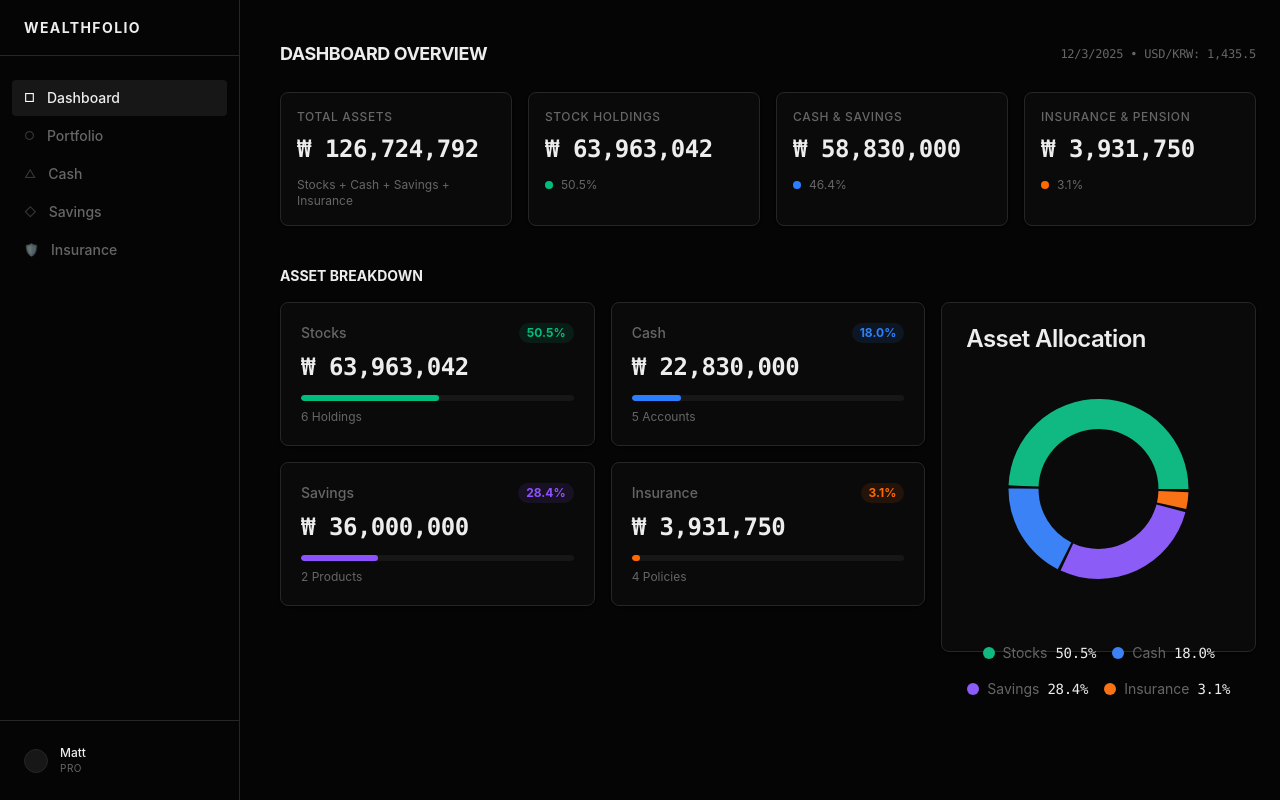
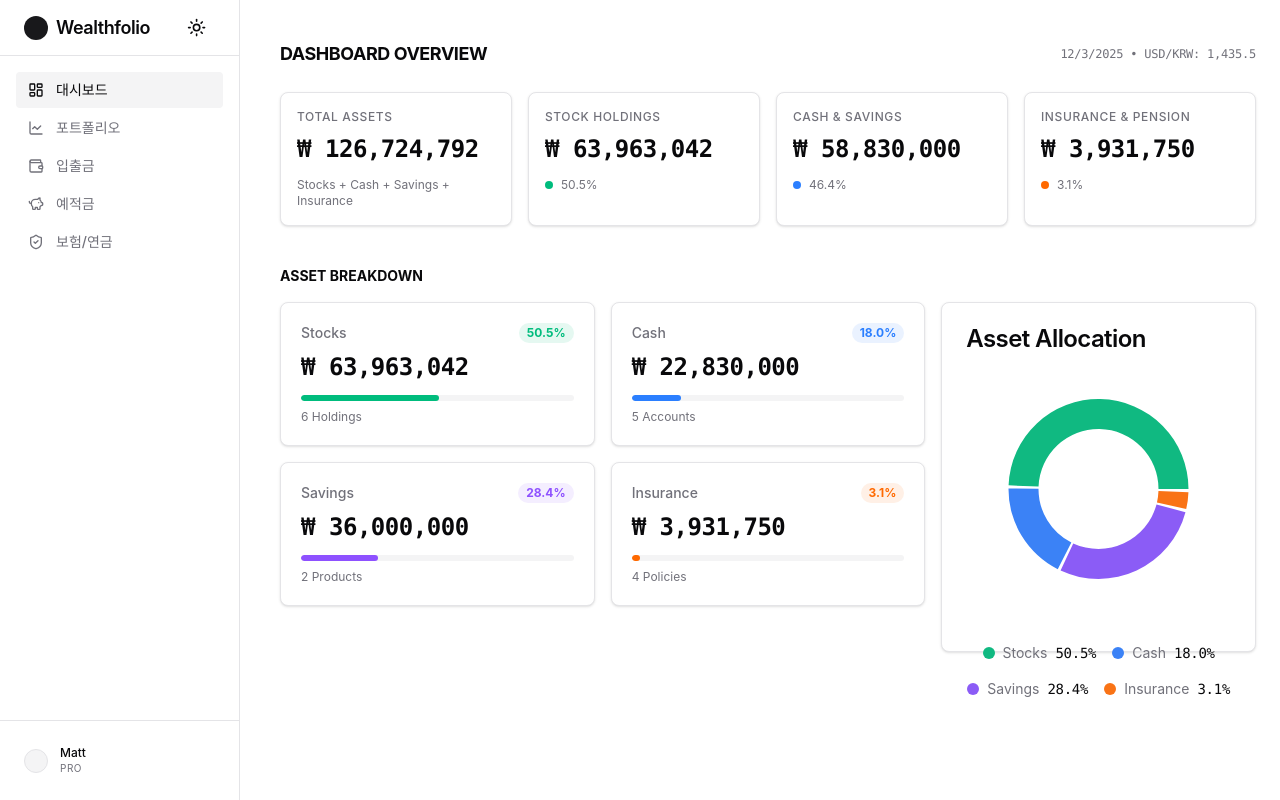
Before and after one commit to zinny22/wealthfolio, a Next.js app: page / in a window 1280 px wide. Built offline with nearby package versions, Linux system fonts and the light colour scheme.

Commit message:
feat: 다크 모드 구현

```diff
--- a/package.json
+++ b/package.json
@@ -12,6 +12,7 @@
     "clsx": "^2.1.1",
     "lucide-react": "^0.555.0",
     "next": "16.0.6",
+    "next-themes": "^0.4.6",
     "react": "19.2.0",
     "react-dom": "19.2.0",
     "recharts": "^3.5.1",
--- a/src/app/globals.css
+++ b/src/app/globals.css
@@ -1,27 +1,62 @@
 @import "tailwindcss";
 
+@layer base {
   :root {
-  /* Professional Fintech Dark Theme - High Contrast & Deep Depth */
+    /* Light Mode Variables */
+    --background: #ffffff;
+    --foreground: #09090b;
+
+    --card: #ffffff;
+    --card-foreground: #09090b;
+
+    --popover: #ffffff;
+    --popover-foreground: #09090b;
+
+    --primary: #18181b;
+    --primary-foreground: #fafafa;
+
+    --secondary: #f4f4f5;
+    --secondary-foreground: #18181b;
+
+    --muted: #f4f4f5;
+    --muted-foreground: #71717a;
+
+    --accent: #f4f4f5;
+    --accent-foreground: #18181b;
+
+    --destructive: #ef4444;
+    --destructive-foreground: #fafafa;
+
+    --border: #e4e4e7;
+    --input: #e4e4e7;
+    --ring: #18181b;
+
+    --radius: 0.5rem;
+
+    /* Chart Colors - Light */
+    --chart-up: #10b981;
+    --chart-down: #ef4444;
+  }
+
+  .dark {
+    /* Dark Mode Variables */
     --background: #050505;
     --foreground: #ededed;
 
-  /* Surface Colors - Almost Black Cards */
     --card: #0a0a0a;
     --card-foreground: #ededed;
 
     --popover: #0a0a0a;
     --popover-foreground: #ededed;
 
-  /* Primary - White for high contrast actions */
     --primary: #ffffff;
     --primary-foreground: #000000;
 
-  /* Secondary - Dark Grey for subtle elements */
     --secondary: #171717;
     --secondary-foreground: #a1a1aa;
 
     --muted: #171717;
-  --muted-foreground: #666666;
+    --muted-foreground: #a1a1aa;
 
     --accent: #171717;
     --accent-foreground: #ffffff;
@@ -29,14 +64,14 @@
     --destructive: #7f1d1d;
     --destructive-foreground: #fecaca;
 
-  /* Borders - Very subtle, dark grey */
     --border: #262626;
     --input: #262626;
-  --ring: #525252;
+    --ring: #d4d4d8;
 
-  /* Functional Colors */
-  --chart-up: #10b981;   /* Emerald 500 */
-  --chart-down: #ef4444; /* Red 500 */
+    /* Chart Colors - Dark */
+    --chart-up: #10b981;
+    --chart-down: #ef4444;
+  }
 }
 
 @theme inline {
@@ -44,6 +79,8 @@
   --color-foreground: var(--foreground);
   --color-card: var(--card);
   --color-card-foreground: var(--card-foreground);
+  --color-popover: var(--popover);
+  --color-popover-foreground: var(--popover-foreground);
   --color-primary: var(--primary);
   --color-primary-foreground: var(--primary-foreground);
   --color-secondary: var(--secondary);
@@ -57,6 +94,11 @@
   --color-border: var(--border);
   --color-input: var(--input);
   --color-ring: var(--ring);
+
+  --radius-lg: var(--radius);
+  --radius-md: calc(var(--radius) - 2px);
+  --radius-sm: calc(var(--radius) - 4px);
+
   --color-chart-up: var(--chart-up);
   --color-chart-down: var(--chart-down);
 }
@@ -64,7 +106,8 @@
 body {
   background-color: var(--background);
   color: var(--foreground);
-  font-family: -apple-system, BlinkMacSystemFont, "Segoe UI", Roboto, Helvetica, Arial, sans-serif;
+  font-family: -apple-system, BlinkMacSystemFont, "Segoe UI", Roboto, Helvetica,
+    Arial, sans-serif;
   -webkit-font-smoothing: antialiased;
 }
 
--- a/src/app/layout.tsx
+++ b/src/app/layout.tsx
@@ -1,6 +1,7 @@
 import type { Metadata } from "next";
 import "./globals.css";
 import { Sidebar } from "@/components/layout/sidebar";
+import { ThemeProvider } from "@/components/theme-provider";
 
 export const metadata: Metadata = {
   title: "Wealthfolio | 개인 자산관리",
@@ -15,6 +16,12 @@ export default function RootLayout({
   return (
     <html lang="ko" className="dark h-full">
       <body className="h-full bg-background text-foreground antialiased selection:bg-primary/30">
+        <ThemeProvider
+          attribute="class"
+          defaultTheme="system"
+          enableSystem
+          disableTransitionOnChange
+        >
           <div className="flex h-full">
             <Sidebar />
             <main className="flex-1 overflow-y-auto md:ml-64">
@@ -23,6 +30,7 @@ export default function RootLayout({
               </div>
             </main>
           </div>
+        </ThemeProvider>
       </body>
     </html>
   );
--- a/src/components/layout/sidebar.tsx
+++ b/src/components/layout/sidebar.tsx
@@ -2,13 +2,21 @@
 
 import Link from "next/link";
 import { usePathname } from "next/navigation";
+import { ModeToggle } from "@/components/mode-toggle";
+import {
+  LayoutDashboard,
+  LineChart,
+  Wallet,
+  PiggyBank,
+  ShieldCheck,
+} from "lucide-react";
 
 const NAV_ITEMS = [
-  { label: "Dashboard", href: "/", icon: "□" },
-  { label: "Portfolio", href: "/portfolio", icon: "○" },
-  { label: "Cash", href: "/cash", icon: "△" },
-  { label: "Savings", href: "/savings", icon: "◇" },
-  { label: "Insurance", href: "/insurance", icon: "🛡️" },
+  { label: "대시보드", href: "/", icon: LayoutDashboard },
+  { label: "포트폴리오", href: "/portfolio", icon: LineChart },
+  { label: "입출금", href: "/cash", icon: Wallet },
+  { label: "예적금", href: "/savings", icon: PiggyBank },
+  { label: "보험/연금", href: "/insurance", icon: ShieldCheck },
 ];
 
 export function Sidebar() {
@@ -19,12 +27,16 @@ export function Sidebar() {
       <div className="flex h-14 items-center px-6 border-b border-border">
         <Link
           href="/"
-          className="flex items-center gap-2 text-sm font-bold tracking-widest uppercase text-foreground"
+          className="flex items-center gap-2 text-lg font-semibold tracking-tight"
         >
-          <span>Wealthfolio</span>
+          <div className="h-6 w-6 rounded-full bg-primary" />
+          Wealthfolio
         </Link>
+        <div className="ml-auto">
+          <ModeToggle />
+        </div>
       </div>
-      <nav className="flex-1 overflow-y-auto px-3 py-6">
+      <nav className="flex-1 space-y-1 px-4 py-4">
         <ul className="space-y-0.5">
           {NAV_ITEMS.map((item) => {
             const isActive = pathname === item.href;
@@ -38,15 +50,7 @@ export function Sidebar() {
                       : "text-muted-foreground hover:bg-secondary/50 hover:text-foreground"
                   }`}
                 >
-                  <span
-                    className={`text-xs transition-opacity ${
-                      isActive
-                        ? "opacity-100 text-primary"
-                        : "opacity-50 group-hover:opacity-100"
-                    }`}
-                  >
-                    {item.icon}
-                  </span>
+                  <item.icon className="h-4 w-4" />
                   {item.label}
                 </Link>
               </li>
--- /dev/null
+++ b/src/components/mode-toggle.tsx
@@ -0,0 +1,40 @@
+"use client";
+
+import * as React from "react";
+import { Moon, Sun } from "lucide-react";
+import { useTheme } from "next-themes";
+
+import { Button } from "@/components/ui/button";
+
+export function ModeToggle() {
+  const { theme, setTheme } = useTheme();
+  const [mounted, setMounted] = React.useState(false);
+
+  React.useEffect(() => {
+    setMounted(true);
+  }, []);
+
+  if (!mounted) {
+    return (
+      <Button variant="ghost" size="icon" className="h-9 w-9">
+        <span className="sr-only">Toggle theme</span>
+      </Button>
+    );
+  }
+
+  return (
+    <Button
+      variant="ghost"
+      size="icon"
+      onClick={() => setTheme(theme === "dark" ? "light" : "dark")}
+      className="h-9 w-9"
+    >
+      {theme === "dark" ? (
+        <Moon className="h-[1.2rem] w-[1.2rem] transition-all" />
+      ) : (
+        <Sun className="h-[1.2rem] w-[1.2rem] transition-all" />
+      )}
+      <span className="sr-only">Toggle theme</span>
+    </Button>
+  );
+}
--- /dev/null
+++ b/src/components/theme-provider.tsx
@@ -0,0 +1,11 @@
+"use client";
+
+import * as React from "react";
+import { ThemeProvider as NextThemesProvider } from "next-themes";
+
+export function ThemeProvider({
+  children,
+  ...props
+}: React.ComponentProps<typeof NextThemesProvider>) {
+  return <NextThemesProvider {...props}>{children}</NextThemesProvider>;
+}
```
Also changed, not shown: 1 other file (tests, documents, lock files or other folders). Lines whose indentation alone changed are shown as unchanged.
